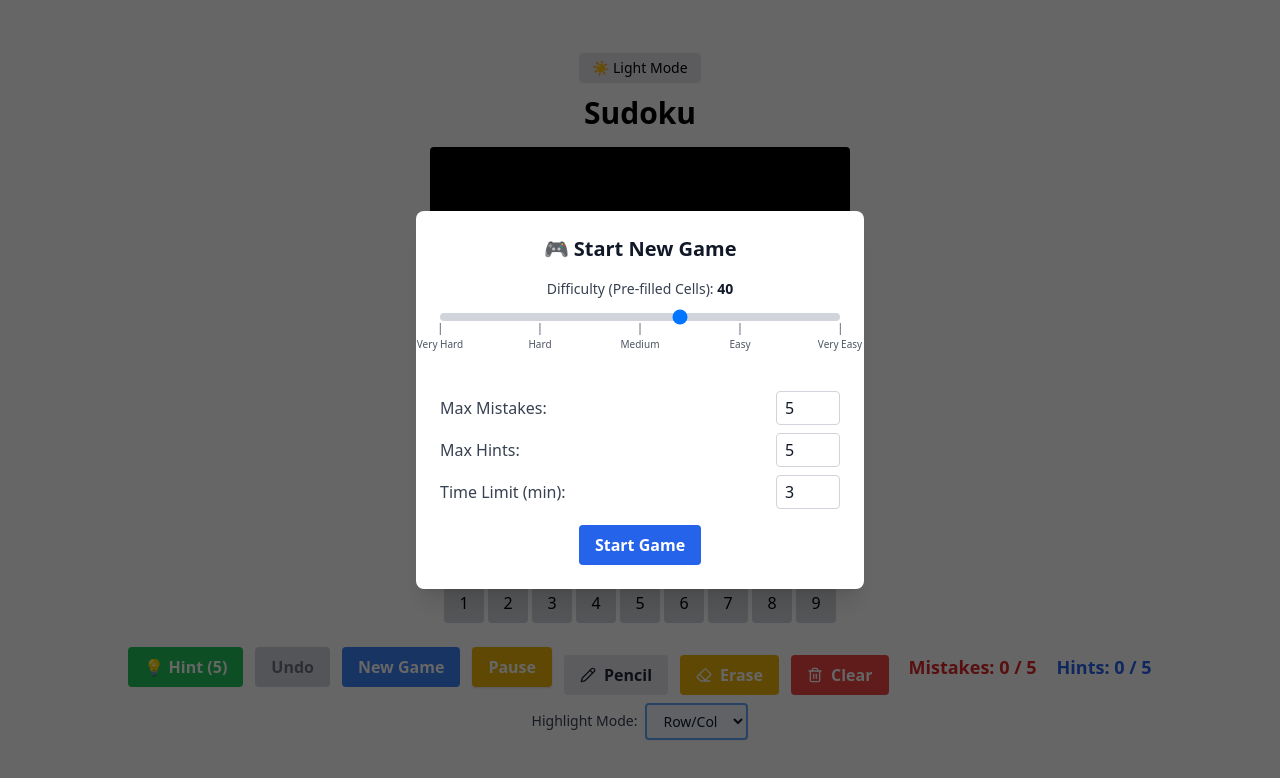
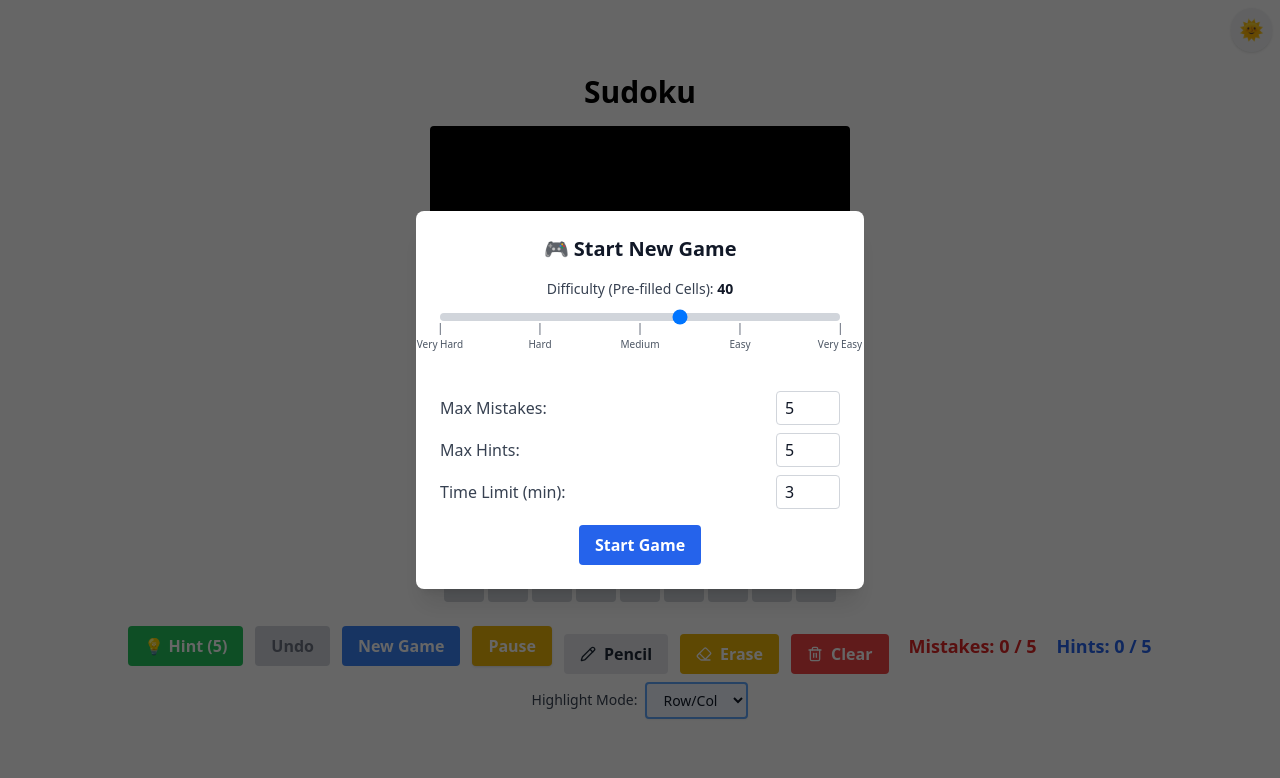
Before and after one commit to HrshSwnt/sudoku, a React (Vite) app: page / in a window 1280 px wide. Shown: the top 778 px of the page. Built offline with nearby package versions, Linux system fonts and the light colour scheme.

Commit message:
Added dark/light mode toggle

```diff
--- a/src/components/DarkModeToggle.tsx
+++ b/src/components/DarkModeToggle.tsx
@@ -1,4 +1,3 @@
-// src/components/DarkModeToggle.tsx
 import { useEffect, useState } from 'react';
 
 export default function DarkModeToggle() {
@@ -16,9 +15,11 @@ export default function DarkModeToggle() {
   return (
     <button
       onClick={() => setEnabled((prev) => !prev)}
-      className="text-sm border px-3 py-1 mb-3 rounded font-medium transition bg-gray-200 dark:bg-gray-700 dark:text-white"
+      title={enabled ? 'Switch to Light Mode' : 'Switch to Dark Mode'}
+      className="fixed top-2 right-2 z-50 p-2 text-xl rounded-full transition
+                 bg-gray-100 dark:bg-gray-800 dark:text-white shadow hover:scale-105"
     >
-      {enabled ? '🌙 Dark Mode' : '☀️ Light Mode'}
+      {enabled ? '🌙' : '🌞'}
     </button>
   );
 }
```
